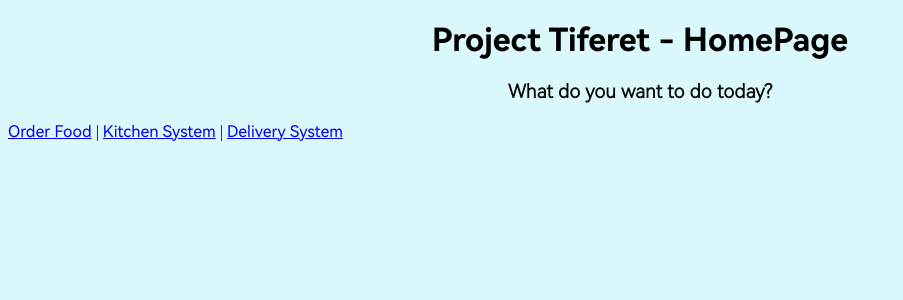
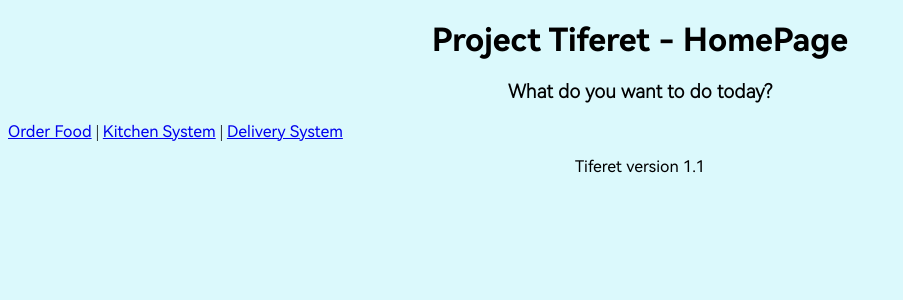
Before and after one commit to SMSOSS/tiferet, a PHP site: page / in a window 1280 px wide. Shown: the top 300 px of the page, without its empty margins (0-903 px from the left). Run offline with PHP 8.4, Linux system fonts and the light colour scheme.

Commit message:
tiferet: add versioning
Signed-off-by: Wiley Lau <henloboii@protonmail.ch>

```diff
--- a/index.php
+++ b/index.php
@@ -26,6 +26,12 @@ a {
 
 }
 
+p {
+        text-align: center;
+        font-family: HarmonyReg;
+
+}
+
 body {
 background-color: #DBF9FC;
 }
@@ -40,4 +46,12 @@ background-color: #DBF9FC;
 
 <a href="order.php">Order Food</a> | <a href="kitchen.php">Kitchen System</a> | <a href="delivery.php">Delivery System</a>
 </body>
+
+<p>
+<?php
+include("vars.php");
+echo "Tiferet version $version";
+?>
+</p>
+
 </html>
--- a/vars.php
+++ b/vars.php
@@ -15,6 +15,7 @@ $pass = mt_rand(1000,9999);
 $foodid = 1;
 $lcount = 2; // number of lockers
 
+$version = 1.1;
 /* real bug trigger. save all data into db */
 db_open();
 ?>
```
